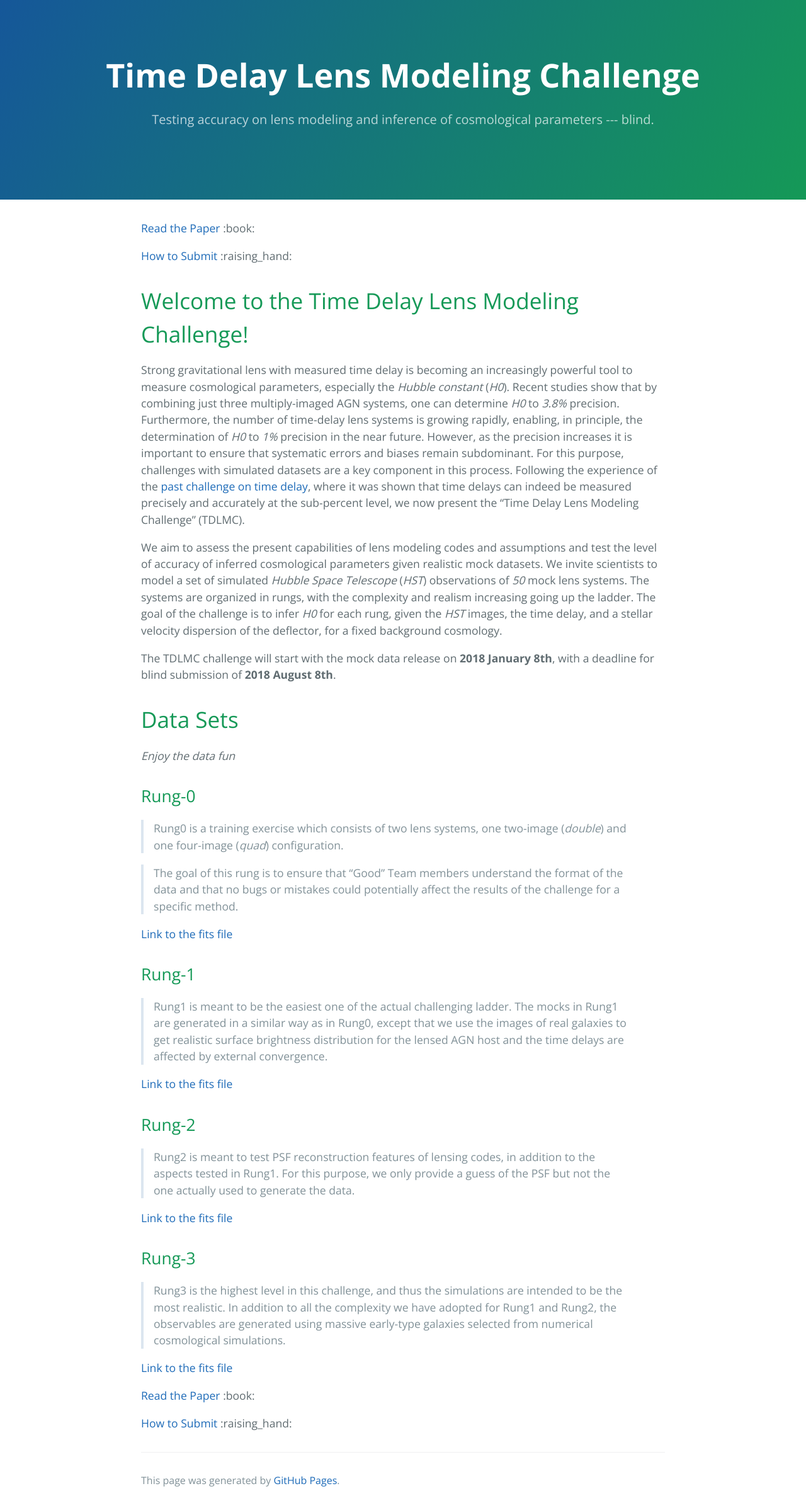
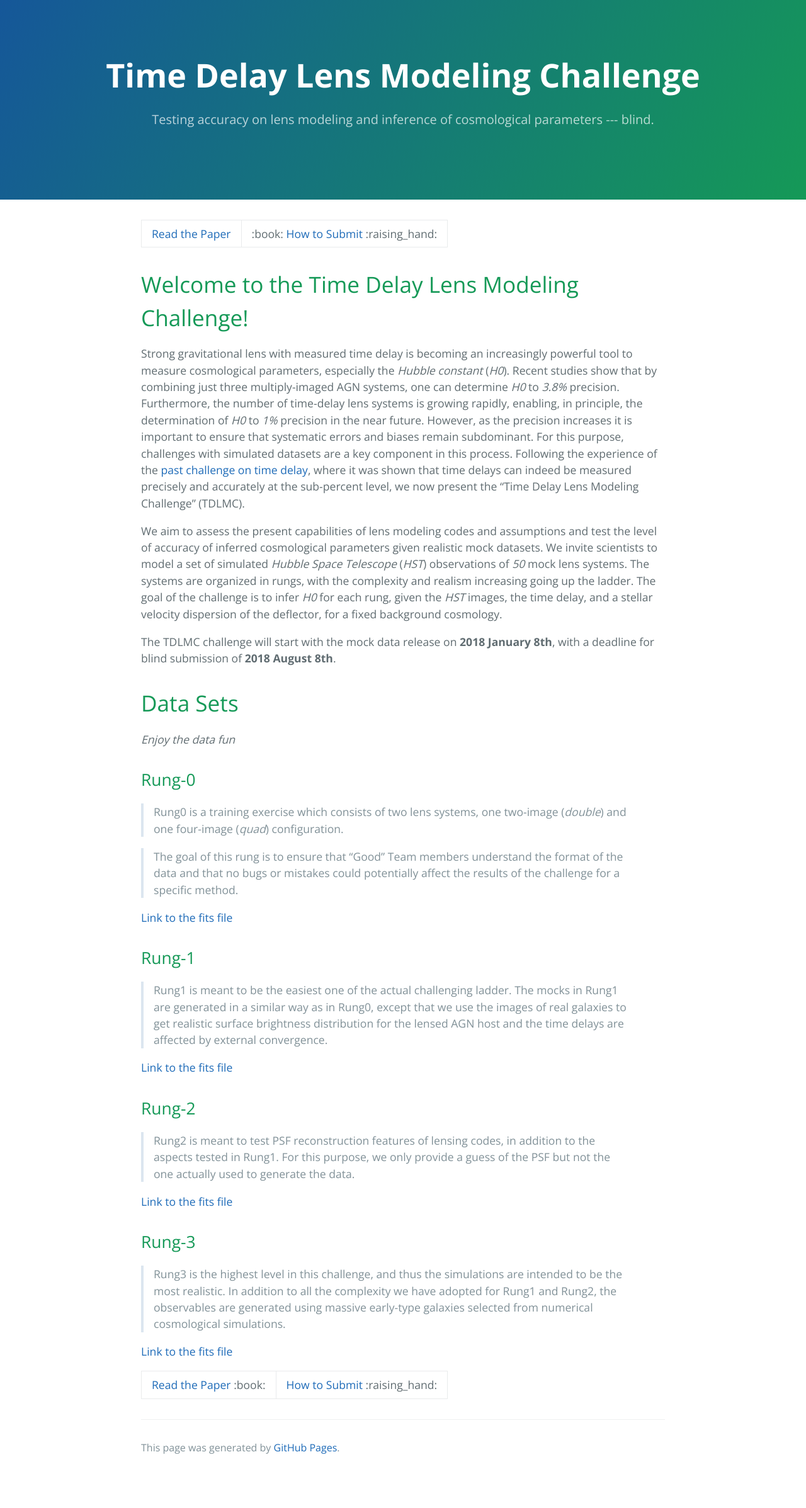
Before and after one commit to TDLMC/TDLMC.github.io, a Jekyll site: the page built from index.md, in a window 1280 px wide. Shown: the whole page at 63% size. Built offline with Jekyll 4.4.1, drawn with Linux system fonts in a browser that asks for light colours; our own code applies the rules of GitHub Pages for plain Markdown files; after the commit the page ends 2343 px from its top, so only the background shows below that.

```diff
--- a/index.md
+++ b/index.md
@@ -1,6 +1,4 @@
-[Read the Paper](https://www.google.com) :book:
-
-[How to Submit](submit.example) :raising_hand:
+[Read the Paper](https://www.google.com) | :book: [How to Submit](submit.example) :raising_hand:
 
 # [](#Introduction)Welcome to the Time Delay Lens Modeling Challenge!
 Strong gravitational lens with measured time delay is becoming an increasingly powerful tool to measure cosmological parameters, especially the _Hubble constant_ (_H0_). Recent studies show that by combining just three multiply-imaged AGN systems, one can determine _H0_  to _3.8%_  precision. Furthermore, the number of time-delay lens systems is growing rapidly, enabling, in principle, the determination of _H0_  to _1%_  precision in the near future. However, as the precision increases it is important to ensure that systematic errors and biases remain subdominant. For this purpose, challenges with simulated datasets are a key component in this process. Following the experience of the [past challenge on time delay](http://timedelaychallenge.org), where it was shown that time delays can indeed be measured precisely and accurately at the sub-percent level, we now present the “Time Delay Lens Modeling Challenge” (TDLMC).
@@ -38,6 +36,4 @@ _Enjoy the data fun_
 
 [Link to the fits file](data/test_data.png)
 
-[Read the Paper](https://www.google.com) :book:
-
-[How to Submit](submit.example) :raising_hand:
+[Read the Paper](https://www.google.com) :book: |  [How to Submit](submit.example) :raising_hand:
```
